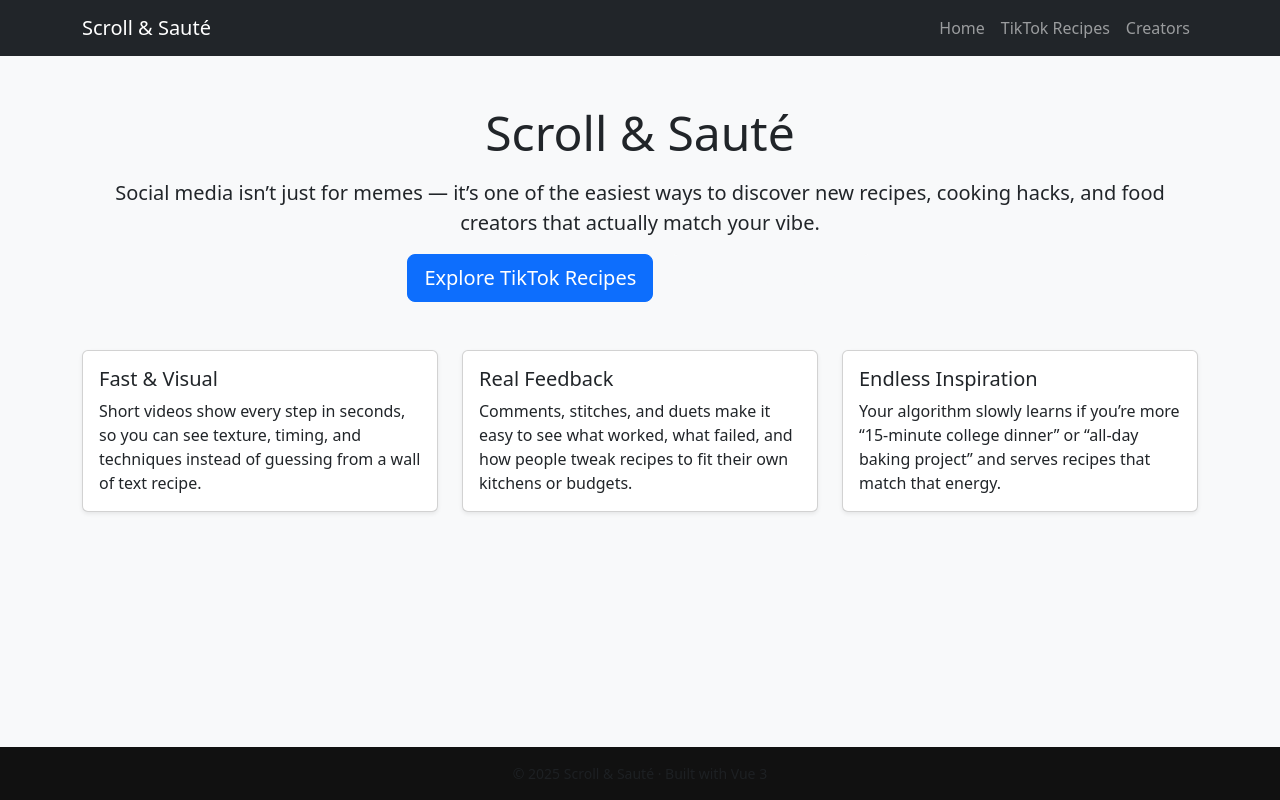
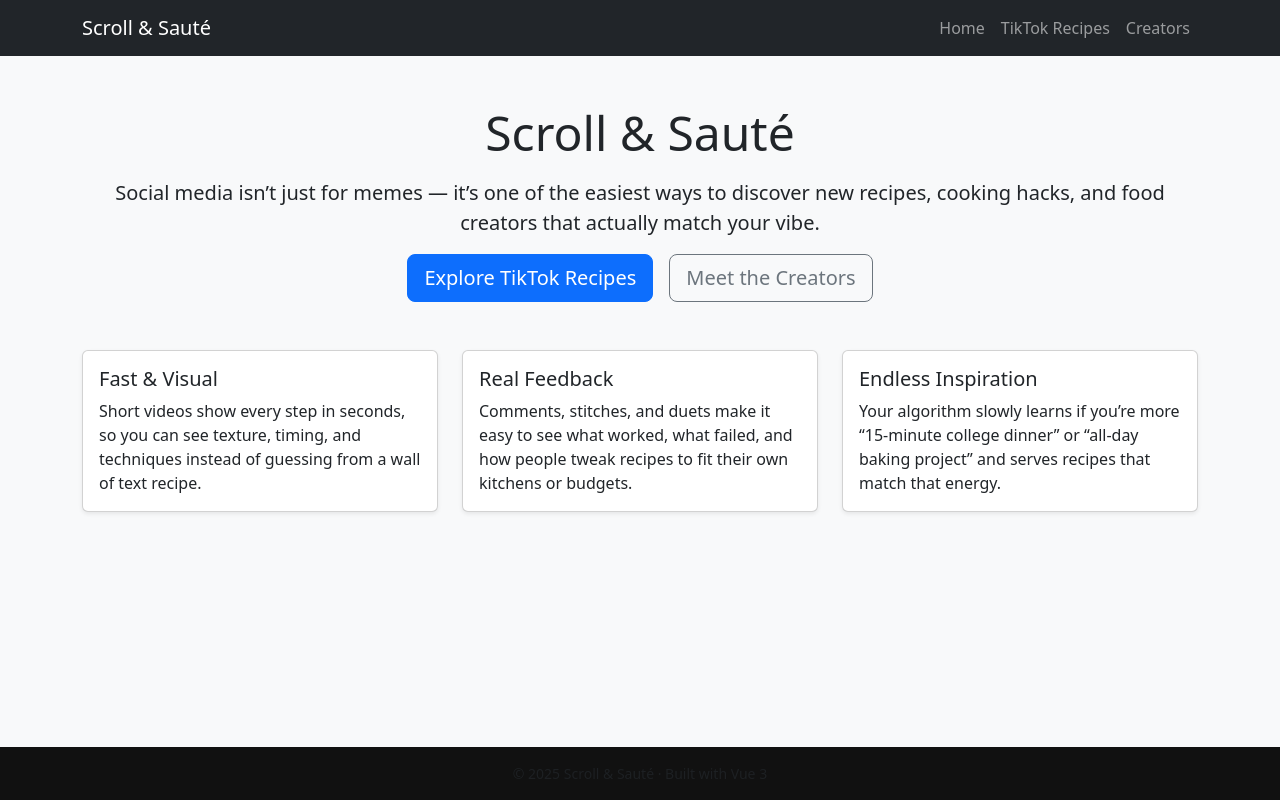
Before and after one commit to shernandez13/scroll-and-saute, a Vue app: page / in a window 1280 px wide. Built offline with nearby package versions, Linux system fonts and the light colour scheme.

Commit message:
Improve Home page buttons for recipes and creators

```diff
--- a/src/views/HomeView.vue
+++ b/src/views/HomeView.vue
@@ -10,10 +10,11 @@
         <router-link to="/recipes" class="btn btn-primary btn-lg">
           Explore TikTok Recipes
         </router-link>
-        <router-link to="/creators" class="btn btn-outline-light btn-lg">
+        <router-link to="/creators" class="btn btn-outline-secondary btn-lg">
           Meet the Creators
         </router-link>
       </div>
+
     </div>
 
     <div class="row g-4">
```
